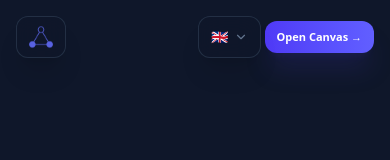
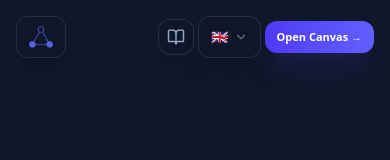
Before and after one commit to SyntalysTech/fluscope, a Next.js app: page / in a window 390 px wide. Shown: the top 160 px of the page. Built offline with nearby package versions, Linux system fonts and the light colour scheme.

Commit message:
fix: show Docs link on mobile header

```diff
--- a/app/page.tsx
+++ b/app/page.tsx
@@ -2,7 +2,7 @@
 
 import Image from 'next/image';
 import Link from 'next/link';
-import { ArrowRight, CheckCircle2, GitBranch, ShieldAlert, Sparkles, Zap, Lock, RefreshCw, Download, Brain, ChevronDown, Github, MessageCircle } from 'lucide-react';
+import { ArrowRight, CheckCircle2, GitBranch, ShieldAlert, Sparkles, Zap, Lock, RefreshCw, Download, Brain, ChevronDown, Github, MessageCircle, BookOpen } from 'lucide-react';
 import { useEffect, useRef, useState } from 'react';
 import { LanguageSelector, Lang } from '@/components/LanguageSelector';
 import { DiscordIcon } from '@/components/DiscordIcon';
@@ -505,6 +505,10 @@ export default function Home() {
             <a href="https://discord.gg/atQEZvhwfy" target="_blank" rel="noopener noreferrer" className="p-2 sm:p-2.5 bg-[#0F172A]/80 backdrop-blur-md border border-slate-700/60 hover:bg-slate-800 text-slate-400 hover:text-[#5865F2] rounded-xl shadow-xl transition-all hidden xs:flex" title="Discord">
               <DiscordIcon size={18} className="sm:w-5 sm:h-5" />
             </a>
+            <Link href="/docs" className="p-2 sm:p-2.5 bg-[#0F172A]/80 backdrop-blur-md border border-slate-700/60 hover:bg-slate-800 text-slate-400 hover:text-white rounded-xl shadow-xl transition-all lg:hidden flex items-center gap-2" title="Docs">
+              <span className="text-[10px] font-bold uppercase tracking-tight hidden xs:block">Docs</span>
+              <BookOpen size={18} className="sm:w-5 sm:h-5" />
+            </Link>
             <LanguageSelector lang={lang} setLang={setLang} />
             <Link href="/canvas" className="px-3 sm:px-4 py-2 bg-gradient-to-r from-indigo-600 to-indigo-500 hover:from-indigo-500 hover:to-indigo-400 text-white text-[11px] sm:text-sm font-semibold rounded-xl shadow-xl shadow-indigo-900/30 transition-all whitespace-nowrap">
               {t.navCanvas}
```
